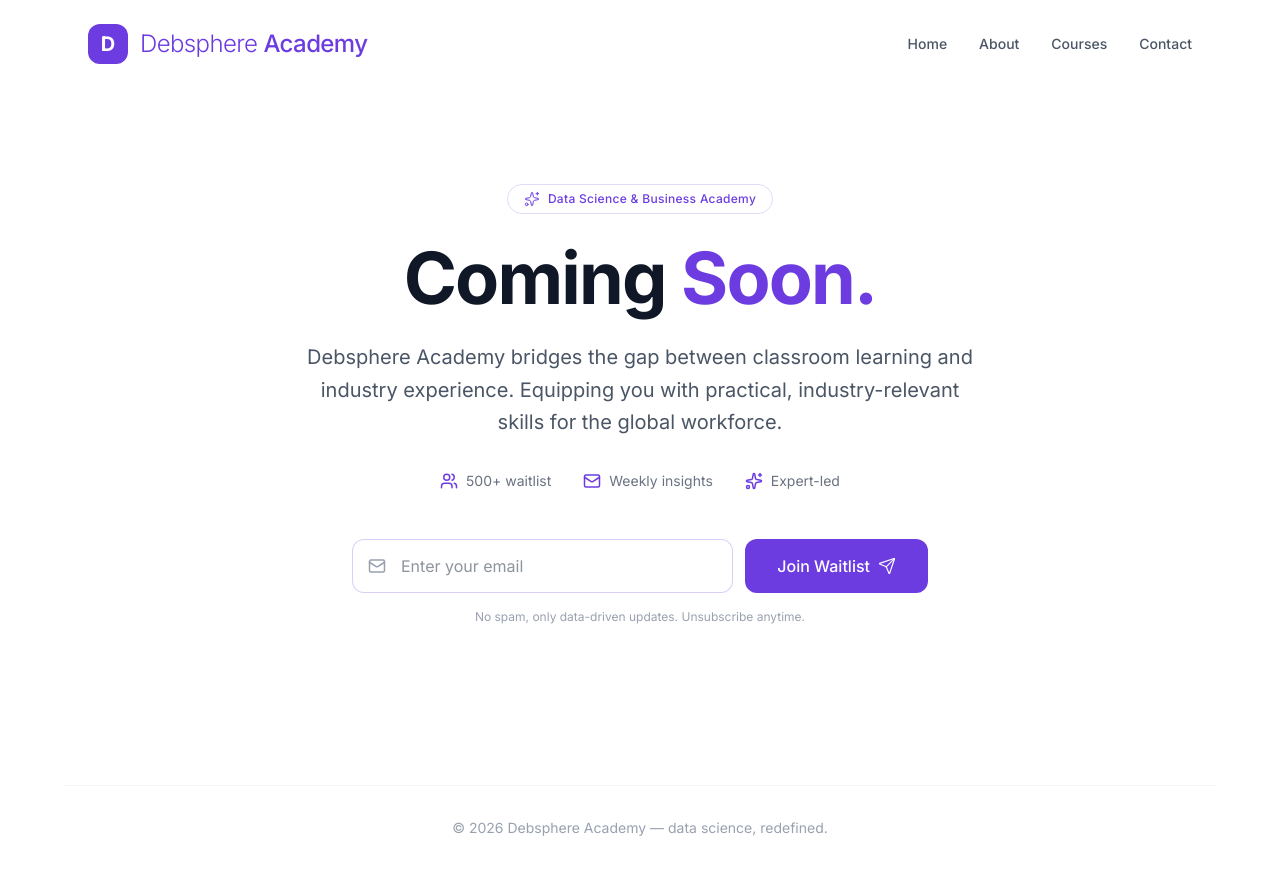
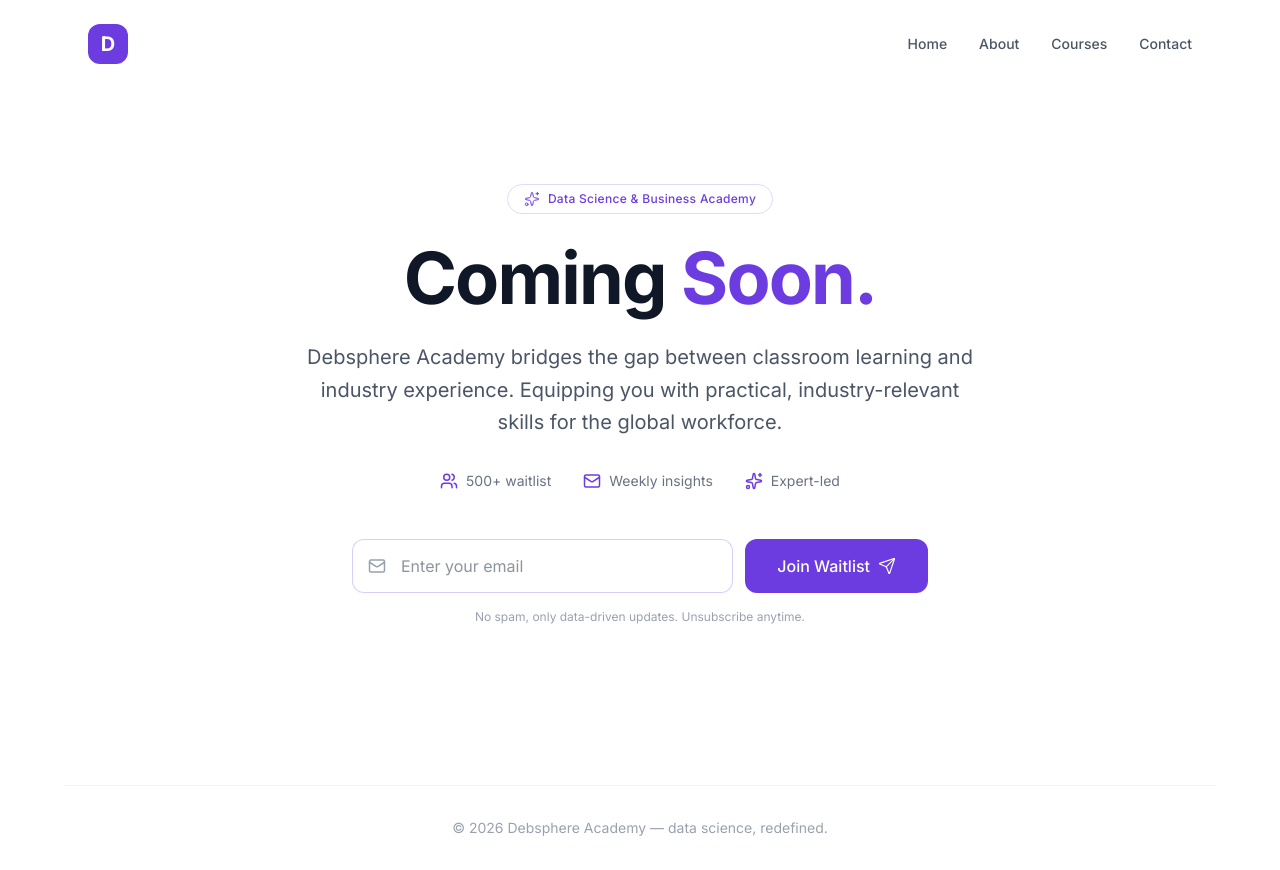
Before and after one commit to ayoeze191/Debsphere_frontend, a Next.js app: page / in a window 1280 px wide. Built offline with nearby package versions, Linux system fonts and the light colour scheme.

Commit message:
remove logo label

```diff
--- a/app/page.tsx
+++ b/app/page.tsx
@@ -20,7 +20,7 @@ export default function Home() {
             className="text-2xl font-light tracking-tight"
             style={{ color: LogoColor }}
           >
-            Debsphere <span className="font-medium">Academy</span>
+            {/* Debsphere <span className="font-medium">Academy</span> */}
           </span>
         </div>
         <nav className="hidden md:flex items-center gap-8 text-sm font-medium text-gray-600">
```
